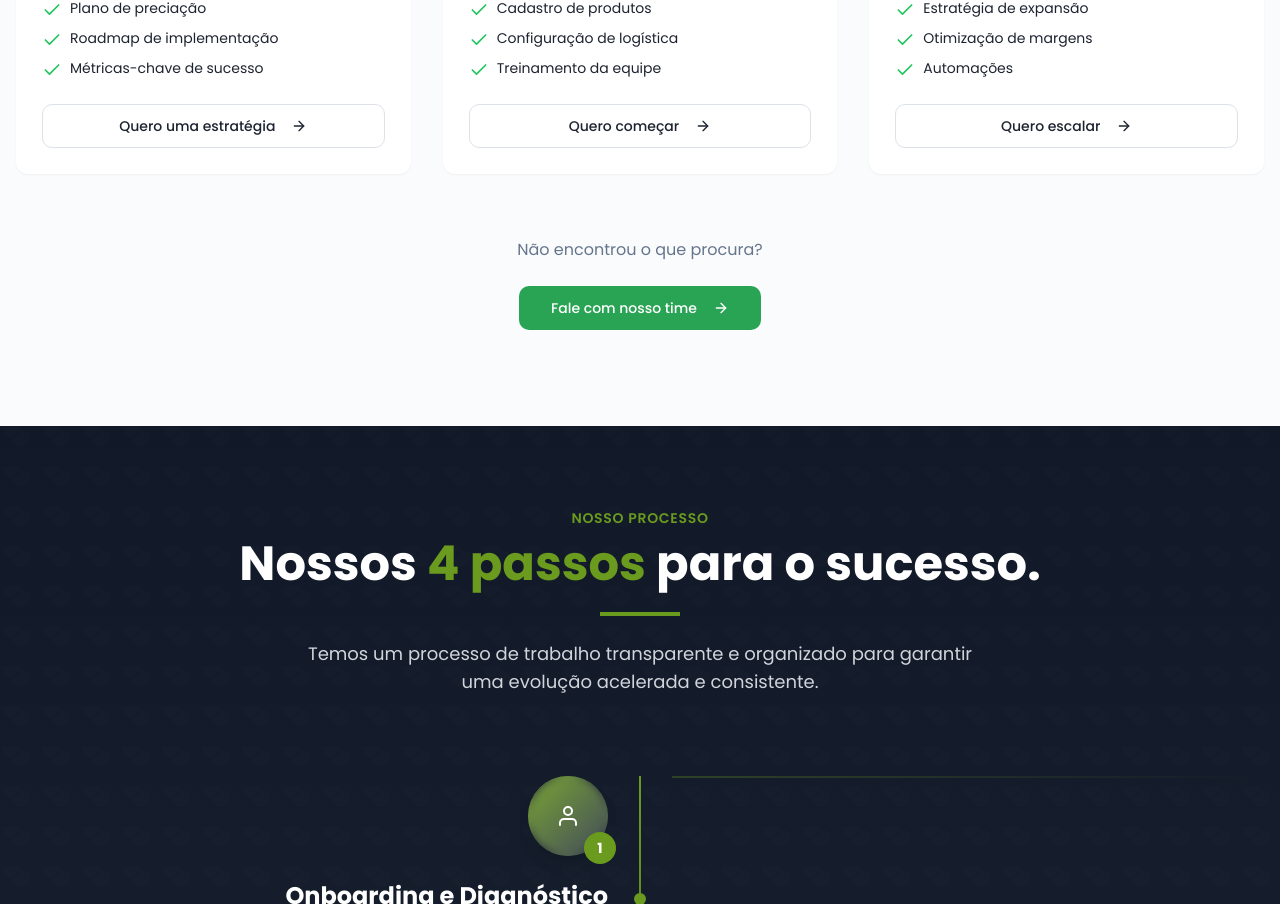
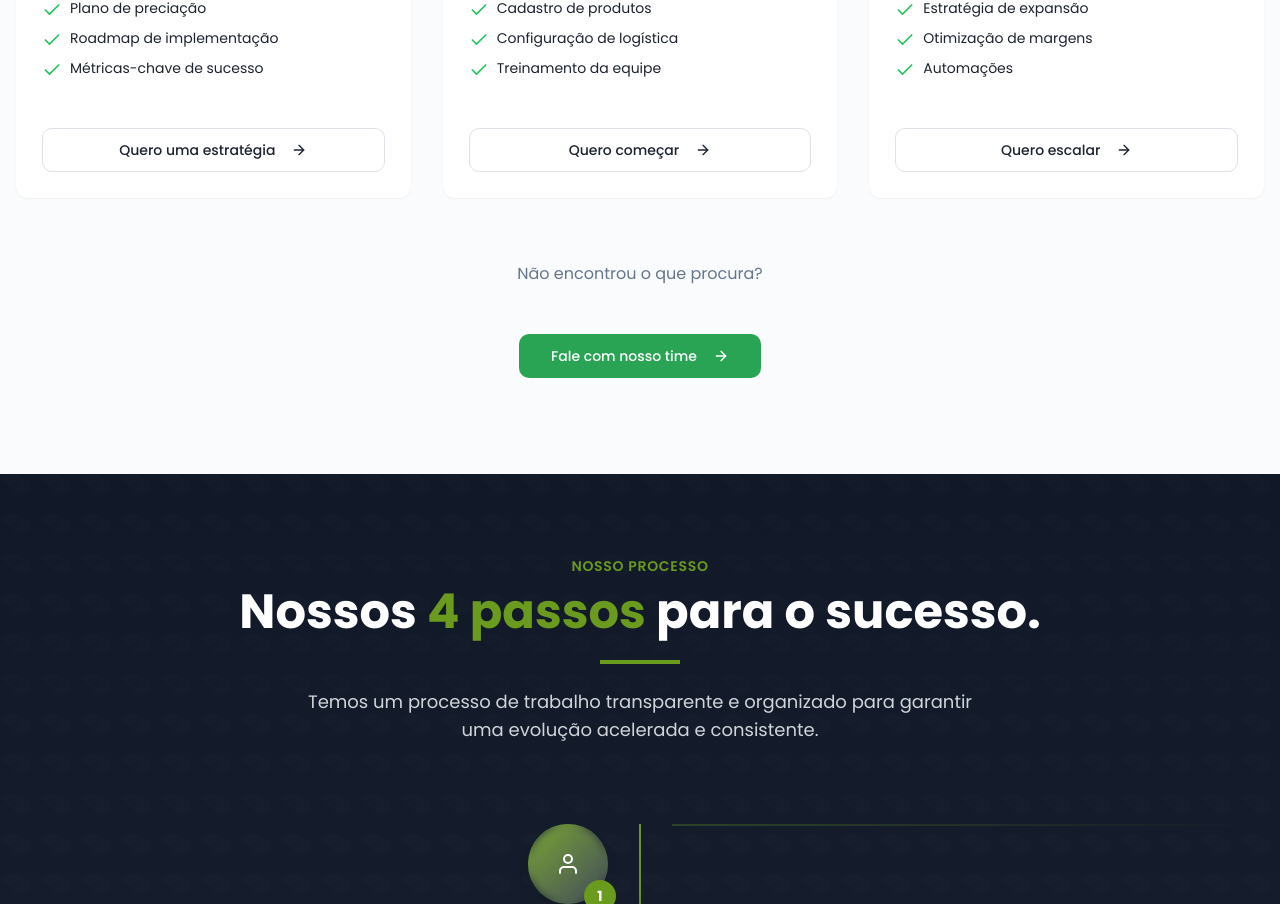
Before and after one commit to Ekoncepto/ekoncepto-digital-hub, a React (Vite) app: page / in a window 1280 px wide. Shown: the part 3872-4776 px from the top of the page. Built offline with nearby package versions, Linux system fonts and the light colour scheme; no server answers; a web font is replaced by a local one.

Commit message:
ajustes em links e na animação dos serviços

```diff
--- a/src/components/sections/Footer.tsx
+++ b/src/components/sections/Footer.tsx
@@ -56,7 +56,7 @@ export const Footer = () => {
     {
       title: 'Navegação',
       links: [
-        { name: 'Início', href: '#hero' },
+        { name: 'Início', href: '#' },
         { name: 'O Mercado', href: '#mercado' },
         { name: 'Metodologia', href: '#metodologia' },
         { name: 'Cases de Sucesso', href: '#cases' },
--- a/src/components/sections/Process.tsx
+++ b/src/components/sections/Process.tsx
@@ -125,8 +125,8 @@ export const Process = () => {
     visible: {
       opacity: 1,
       transition: {
-        staggerChildren: 0.2,
-        delayChildren: 0.3,
+        staggerChildren: 0.5,
+        delayChildren: 0,
       },
     },
   };
@@ -137,7 +137,7 @@ export const Process = () => {
       opacity: 1,
       y: 0,
       transition: {
-        duration: 0.6,
+        duration: 0.5,
         ease: [0.4, 0, 0.2, 1],
       },
     },
@@ -149,7 +149,7 @@ export const Process = () => {
       scaleY: 1,
       opacity: 1,
       transition: {
-        duration: 1,
+        duration: 0.3,
         ease: [0.4, 0, 0.2, 1],
       },
     },
@@ -171,7 +171,7 @@ export const Process = () => {
           initial={{ opacity: 0, y: 20 }}
           whileInView={{ opacity: 1, y: 0 }}
           viewport={{ once: true, margin: '-50px' }}
-          transition={{ duration: 0.6 }}
+          transition={{ duration: 0.3 }}
         >
           <span className="inline-block text-brand font-semibold text-sm uppercase tracking-wider mb-3">
             Nosso Processo
--- a/src/components/sections/Services.tsx
+++ b/src/components/sections/Services.tsx
@@ -1,7 +1,7 @@
 import { Badge } from '@/components/ui/badge';
 import { Button } from '@/components/ui/button';
 import { Card } from '@/components/ui/card';
-import { services } from '@/config/site';
+import { externalLinks, services } from '@/config/site';
 import { ArrowRight, BarChart2, Rocket, Zap, TrendingUp, Check } from 'lucide-react';
 import { motion } from 'framer-motion';
 
@@ -77,7 +77,13 @@ export const Services = () => {
                         </li>
                       ))}
                     </ul>
-
+                    <a
+                      className="inline-block mt-6"
+                      href={externalLinks.whatsapp}
+                      target="_blank"
+                      rel="noopener noreferrer"
+                      aria-label="Falar com um especialista no WhatsApp"
+                    >
                       <Button
                         className="mt-auto w-full group-hover:bg-primary group-hover:text-primary-foreground transition-colors"
                         variant="outline"
@@ -86,6 +92,7 @@ export const Services = () => {
                         {service.cta}
                         <ArrowRight className="ml-2 size-4 group-hover:translate-x-1 transition-transform" />
                       </Button>
+                    </a>
                   </div>
                 </Card>
               </motion.div>
@@ -101,10 +108,18 @@ export const Services = () => {
           transition={{ delay: 0.3 }}
         >
           <p className="text-muted-foreground mb-6">Não encontrou o que procura?</p>
+          <a
+            className="inline-block mt-6"
+            href={externalLinks.whatsapp}
+            target="_blank"
+            rel="noopener noreferrer"
+            aria-label="Falar com um especialista no WhatsApp"
+          >
             <Button size="lg" className="bg-primary hover:bg-primary/90">
               Fale com nosso time
               <ArrowRight className="ml-2 size-4" />
             </Button>
+          </a>
         </motion.div>
       </div>
     </section>
--- a/src/components/sections/SuccessCases.tsx
+++ b/src/components/sections/SuccessCases.tsx
@@ -125,7 +125,7 @@ const SuccessCases = () => {
           </p>
         </motion.div>
 
-        <div className="grid grid-cols-1 sm:grid-cols-2 lg:grid-cols-4 gap-6 sm:gap-8">
+        <div className="grid grid-cols-1 sm:grid-cols-2 xl:grid-cols-4 gap-6 sm:gap-8">
           {cases.map(caseItem => (
             <motion.div
               key={caseItem.id}
--- a/src/config/site.ts
+++ b/src/config/site.ts
@@ -97,7 +97,7 @@ export const socialLinks: SocialLink[] = [
 
 // External Links
 export const externalLinks = {
-  whatsapp: `https://wa.me/5511971630441?text=Olá! Gostaria de mais informações sobre a consultoria.`, // Replace with actual WhatsApp number
+  whatsapp: `https://wa.me/${contactInfo.whatsapp}?text=Olá! Gostaria de mais informações sobre a consultoria.`, // Replace with actual WhatsApp number
   //googleMaps: 'https://goo.gl/maps/example',
   privacyPolicy: '/politica-de-privacidade',
   termsOfService: '/termos-de-uso',
```
Lines whose indentation alone changed are shown as unchanged.
